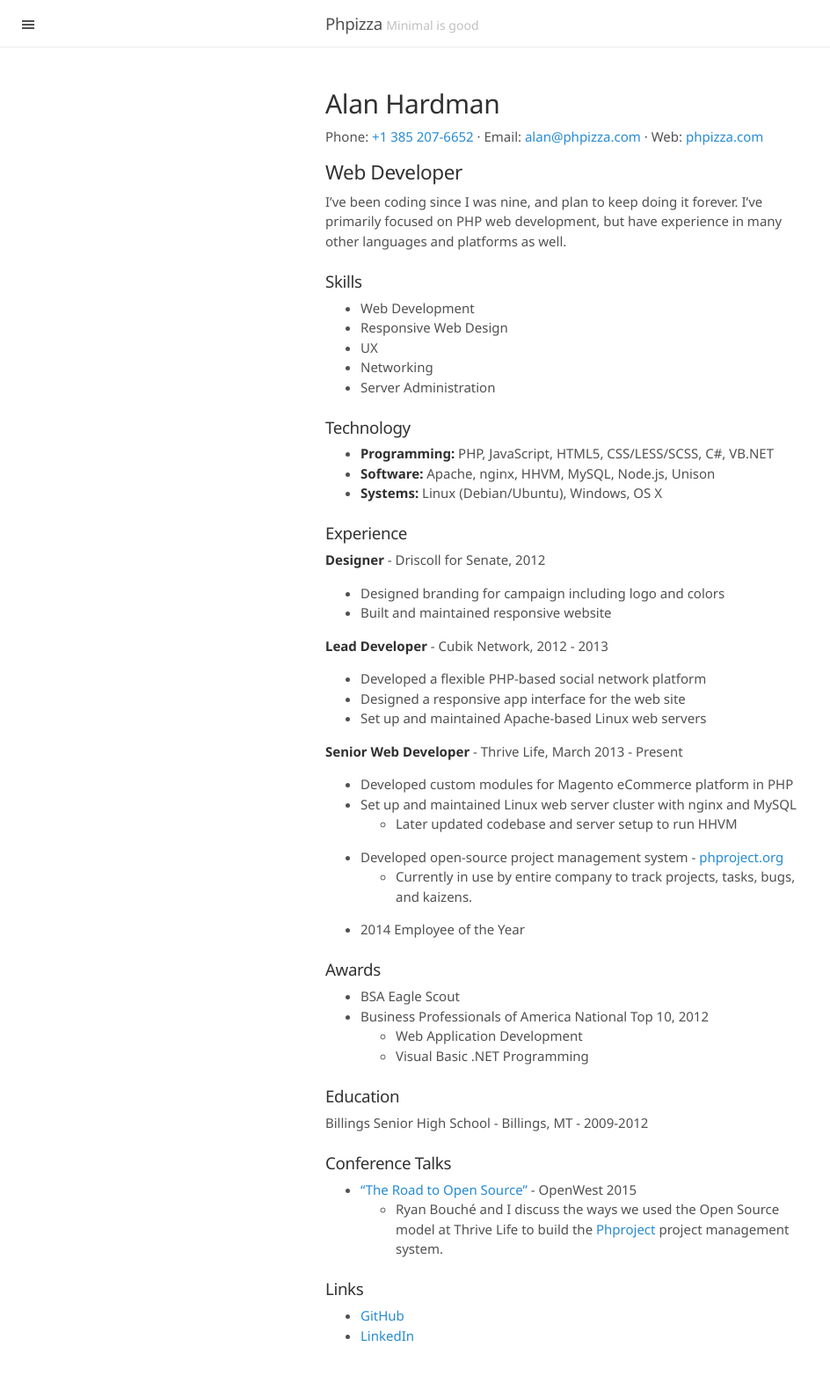
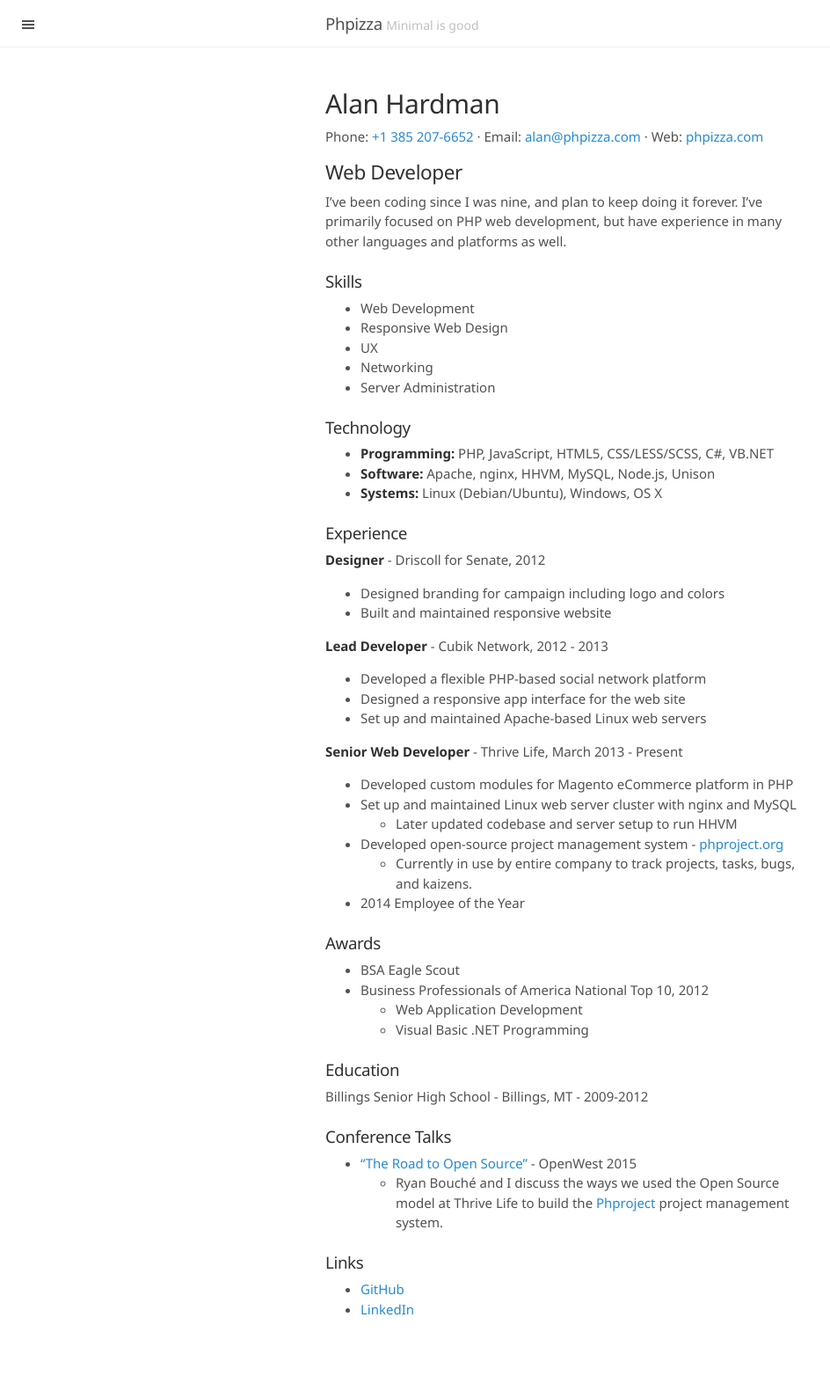
Before and after one commit to Alanaktion/alanaktion.github.io, a Jekyll site: the page built from resume.md, in a window 1280 px wide. Shown: the whole page at 88% size, without its empty margins (0-944 px from the left). Built offline with Jekyll 4.4.1, drawn with Linux system fonts in a browser that asks for light colours; Markdown is read by kramdown in place of the engine named in the settings; after the commit the page ends 1559 px from its top, so only the background shows below that.

Commit message:
Removing bottom margin from nested ul

```diff
--- a/public/css/style.css
+++ b/public/css/style.css
@@ -35,6 +35,10 @@ html, h1, h2, h3, h4, h5, h6, .sidebar {
   border-radius: 50%;
 }
 
+ul > li > ul {
+  margin-bottom: 0;
+}
+
 .kittehz {
   position: absolute;
   top: 0;
```
